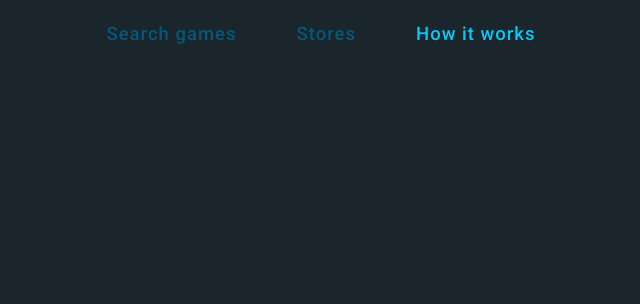
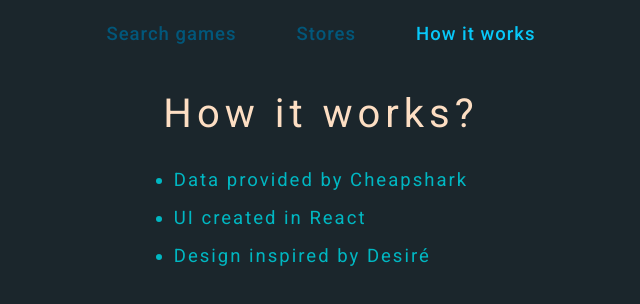
Before and after one commit to Jztemperor/game-deals, a React (Create React App) app: page /how-it-works in a window 1280 px wide. Shown: the top 304 px of the page, without its empty margins (319-959 px from the left). Built offline with nearby package versions, Linux system fonts and the light colour scheme.

Commit message:
How it works page added

```diff
--- a/src/App.tsx
+++ b/src/App.tsx
@@ -3,6 +3,7 @@ import { BrowserRouter as Router, Routes, Route } from 'react-router-dom';
 import Deals from './components/Deals';
 import Nav from './components/Nav';
 import Stores from './components/Stores';
+import HowItWorks from './components/HowItWorks';
 
 const App: FC = () => {
   return (
@@ -12,6 +13,7 @@ const App: FC = () => {
         <Routes>
           <Route path="/" element={<Deals />}></Route>
           <Route path="/stores" element={<Stores />}></Route>
+          <Route path="/how-it-works" element={<HowItWorks />}></Route>
         </Routes>
       </Router>
     </>
--- a/src/components/Deal.module.css
+++ b/src/components/Deal.module.css
@@ -9,7 +9,6 @@
     flex-direction: column;
     justify-content: space-between;
     align-items: center;
-
 }
 
 .savings{
@@ -64,7 +63,7 @@
 
 
 .price{
-    color: #6f95bc;
+    color: #07c8f9;
 }
 
 .btn:link,
--- /dev/null
+++ b/src/components/HowItWorks.module.css
@@ -0,0 +1,23 @@
+.container{
+    display: flex;
+    align-items: center;
+    flex-direction: column;
+    margin-top: 2rem;
+}
+
+.container > h2 {
+    font-size: 40px;
+    font-weight: 300;
+    color: #FDDEC3;
+    letter-spacing: 5px;
+    margin-bottom: 2rem;
+}
+
+ul {
+
+}
+
+ul > li {
+    margin-bottom: 1rem;
+    letter-spacing: 2px;
+}
--- /dev/null
+++ b/src/components/HowItWorks.tsx
@@ -0,0 +1,17 @@
+import React from 'react';
+import styles from './HowItWorks.module.css';
+
+const HowItWorks = () => {
+  return (
+    <div className={styles.container}>
+      <h2 className={styles.title}>How it works?</h2>
+      <ul>
+        <li>Data provided by Cheapshark</li>
+        <li>UI created in React</li>
+        <li>Design inspired by Desiré</li>
+      </ul>
+    </div>
+  );
+};
+
+export default HowItWorks;
--- a/src/components/Store.tsx
+++ b/src/components/Store.tsx
@@ -1,4 +1,3 @@
-import { url } from 'inspector';
 import React from 'react';
 import { IStores } from '../interfaces';
 import styles from './Store.module.css';
@@ -10,7 +9,7 @@ interface Props {
 const Store = ({ store }: Props) => {
   return (
     <div className={styles.container}>
-      <img src={`https://www.cheapshark.com/${store.image}`} alt="" />
+      <img src={`https://www.cheapshark.com/${store.image}`} alt="Store banner image" />
     </div>
   );
 };
```
